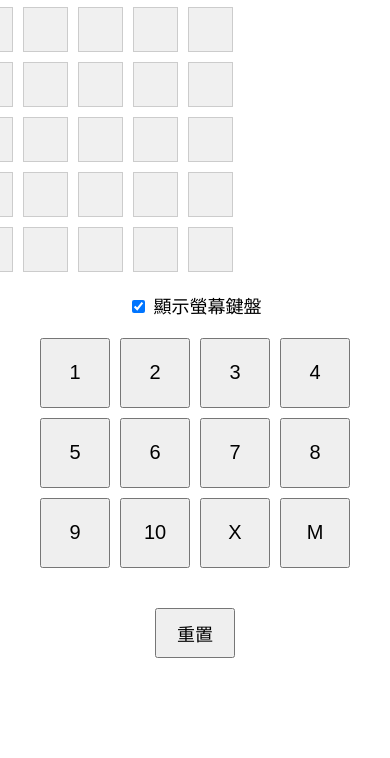
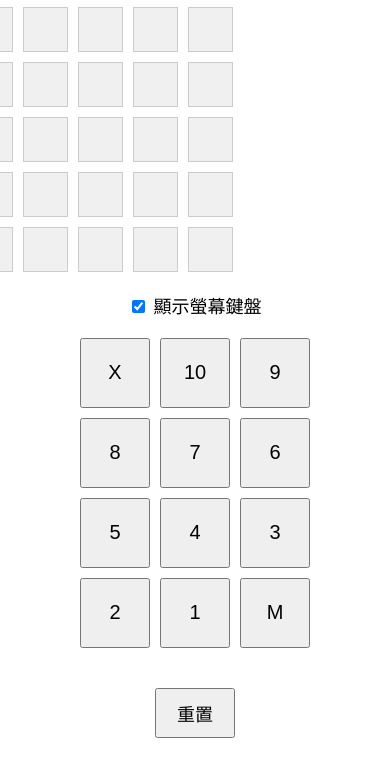
Before and after one commit to ryanxuan930/archery-checker, a plain HTML site: page index.html in a window 390 px wide. Shown: the part 137-895 px from the top of the page. Before the commit the page ends 844 px from the top, so only its background shows below. Drawn offline with Linux system fonts and the light colour scheme.

Commit message:
refactor keyboard layout and improve comments for clarity

```diff
--- a/index.html
+++ b/index.html
@@ -33,7 +33,7 @@
       font-size: 20px;
       text-align: center;
       cursor: pointer;
-      /* 始終 readonly，避免行動裝置彈出系統鍵盤 */
+      /* 始終 readonly，避免行動裝置自動彈出系統鍵盤 */
       background-color: #f0f0f0;
       border: 1px solid #ccc;
     }
@@ -59,11 +59,11 @@
       margin: 20px 0;
       font-size: 18px;
     }
-    /* 螢幕鍵盤：3行4列排列，按鈕較大 */
+    /* 螢幕鍵盤：4列3欄排列，按鈕較大 */
     #keyboard {
       display: grid;
-      grid-template-columns: repeat(4, 80px);
-      grid-template-rows: repeat(3, 80px);
+      grid-template-columns: repeat(3, 80px);
+      grid-template-rows: repeat(4, 80px);
       gap: 10px;
       justify-content: center;
       margin-bottom: 20px;
@@ -88,8 +88,8 @@
         font-size: 18px;
       }
       #keyboard {
-        grid-template-columns: repeat(4, 70px);
-        grid-template-rows: repeat(3, 70px);
+        grid-template-columns: repeat(3, 70px);
+        grid-template-rows: repeat(4, 70px);
       }
       #keyboard button {
         width: 70px;
@@ -174,8 +174,8 @@
     inputs[0].focus();
     currentInputIndex = 0;
 
-    // 螢幕鍵盤按鍵：1-10, X, M（3x4排列）
-    const keys = ["1", "2", "3", "4", "5", "6", "7", "8", "9", "10", "X", "M"];
+    // 螢幕鍵盤按鍵：依照新順序排列：X, 10, 9, 8, 7, 6, 5, 4, 3, 2, 1, M
+    const keys = ["X", "10", "9", "8", "7", "6", "5", "4", "3", "2", "1", "M"];
     const keyboardDiv = document.getElementById('keyboard');
 
     keys.forEach(key => {
@@ -228,7 +228,7 @@
       }
     }
 
-    // 支援實體鍵盤輸入（包含數字、X、M、方向鍵、R重置）
+    // 支援實體鍵盤輸入（包含數字、X、M、方向鍵、R 重置）
     document.addEventListener('keydown', function(e) {
       const key = e.key;
 
```
